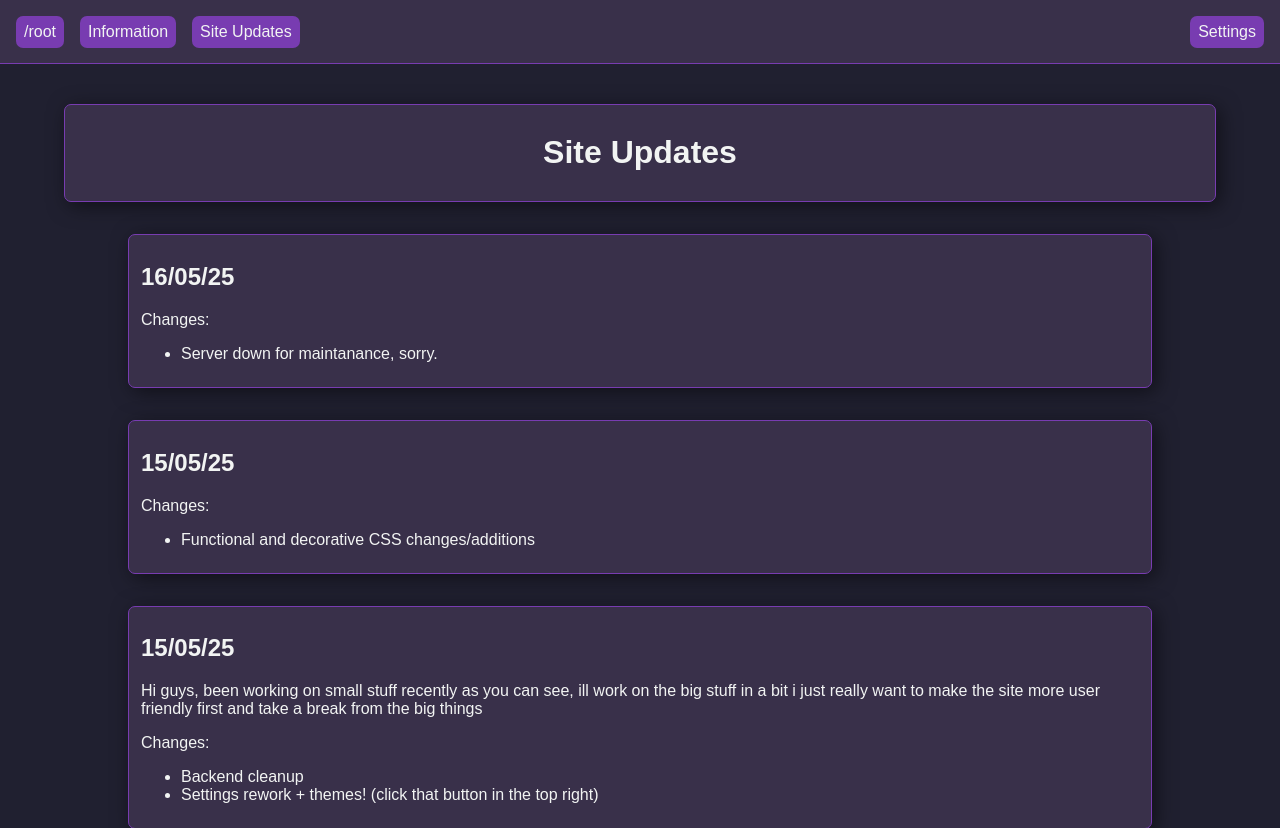
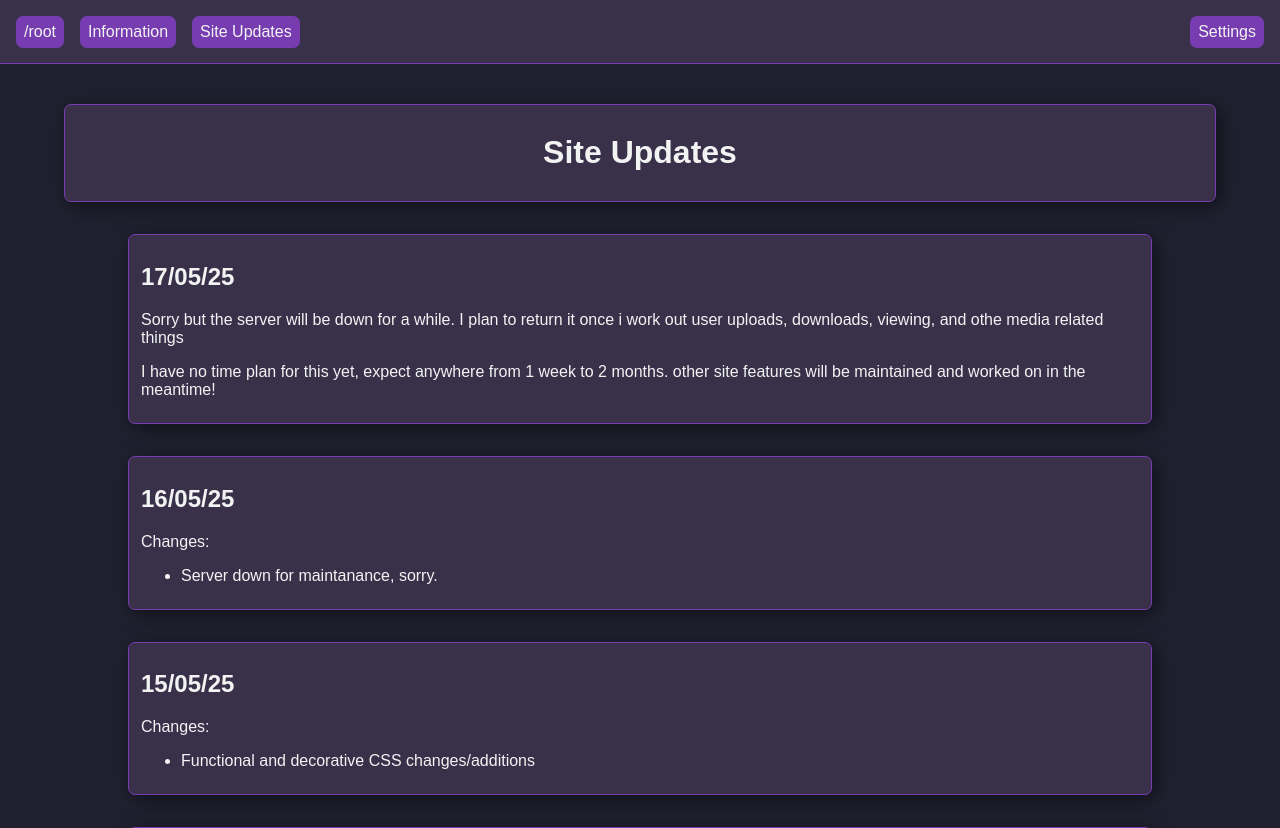
Before and after one commit to Kars-Ascended/MKA, a PHP site: page /site/site-updates.php in a window 1280 px wide. Shown: the top 828 px of the page. Run offline with PHP 8.4, Linux system fonts and the light colour scheme.

Commit message:
siteupdate

```diff
--- a/backend/meta-include.php
+++ b/backend/meta-include.php
@@ -48,21 +48,5 @@
     </div>
     <p>Table themes coming soon maybe ^^</p>
 
-    <hr>
-    <h3>Fun</h3>
-
-    <!-- Cursor Control
-    <div class="cursor-control">
-        <label for="cursorSelect">Cursor Style: </label>
-        <select id="cursorSelect">
-            <option value="default">Default</option>
-            <option value="pointer">Hand</option>
-            <option value="crosshair">Crosshair</option>
-            <option value="heart">Heart</option>
-            <option value="star">Star</option>
-        </select>
-    </div>
-    -->
-
     <img src="/assets/settings.png" alt="Forrest">
 </div>
--- a/css/discography.css
+++ b/css/discography.css
@@ -140,7 +140,7 @@ button[type="submit"]:hover {
     .timeline {
         flex-direction: column;
         align-items: center;
-        flex-wrap: 2;
+
     }
 
     .timeline-item {
--- a/pages/site/site-updates.php
+++ b/pages/site/site-updates.php
@@ -7,6 +7,12 @@
 </head>
 <body>
     <main-element class="welcome"> <h1 title>Site Updates</h1> </main-element>
+
+    <main-element>
+        <h2>17/05/25</h2>
+        <p>Sorry but the server will be down for a while. I plan to return it once i work out user uploads, downloads, viewing, and othe media related things</p>
+        <p>I have no time plan for this yet, expect anywhere from 1 week to 2 months. other site features will be maintained and worked on in the meantime!</p>
+    </main-element>
 
     <main-element>
         <h2>16/05/25</h2>
```
Also changed, not shown: assets/covers/other/not dead yet.png (added).
